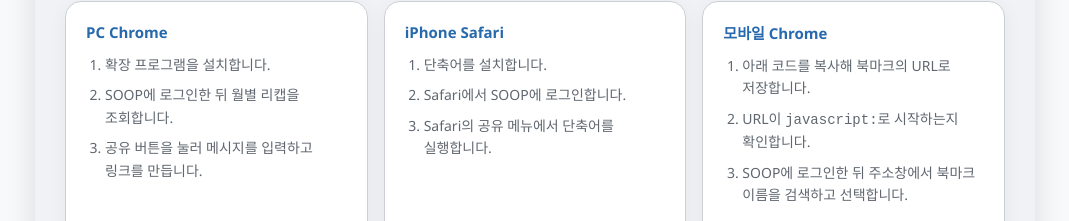
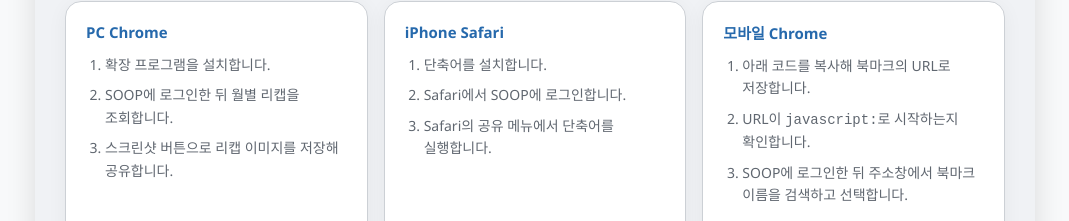
Before and after one commit to dontaskname/soop-recap-share, a plain HTML site: page share.html in a window 1280 px wide. Shown: the part 236-457 px from the top of the page, without its empty margins (105-1174 px from the left). Drawn offline with Linux system fonts and the light colour scheme; a web font is replaced by a local one.

Commit message:
Update desktop recap guide for screenshot sharing

```diff
--- a/share.html
+++ b/share.html
@@ -68,7 +68,7 @@
                         <ol>
                             <li>확장 프로그램을 설치합니다.</li>
                             <li>SOOP에 로그인한 뒤 월별 리캡을 조회합니다.</li>
-                            <li>공유 버튼을 눌러 메시지를 입력하고 링크를 만듭니다.</li>
+                            <li>스크린샷 버튼으로 리캡 이미지를 저장해 공유합니다.</li>
                         </ol>
                         <a class="share-start-action" href="https://chromewebstore.google.com/detail/soop-%EC%9B%94%EB%B3%84-%EB%A6%AC%EC%BA%A1/pncpjgfglndfmeamgbfjkdabogaikmio" target="_blank" rel="noreferrer noopener">Chrome 확장 프로그램 설치</a>
                     </section>
```
